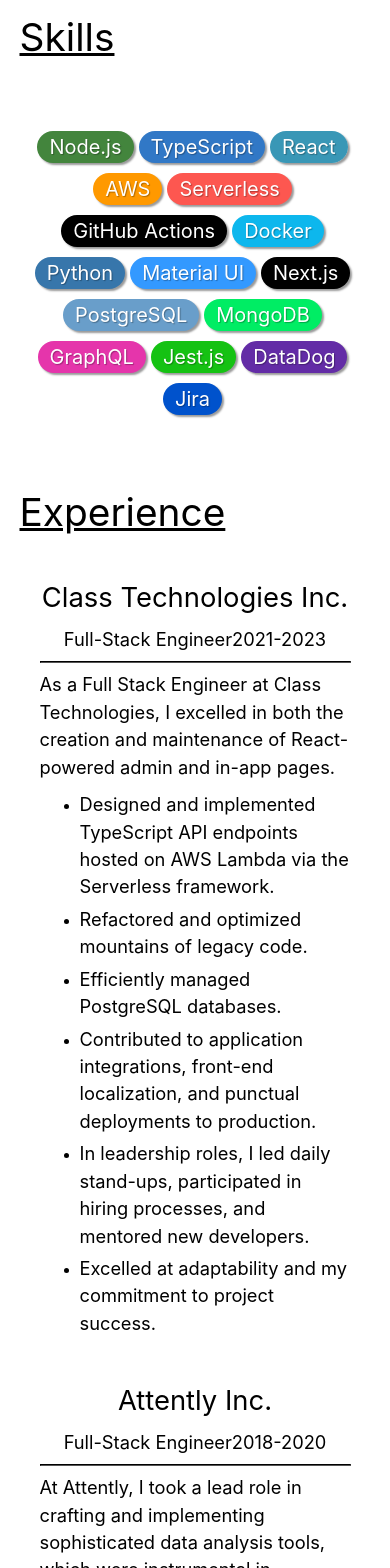
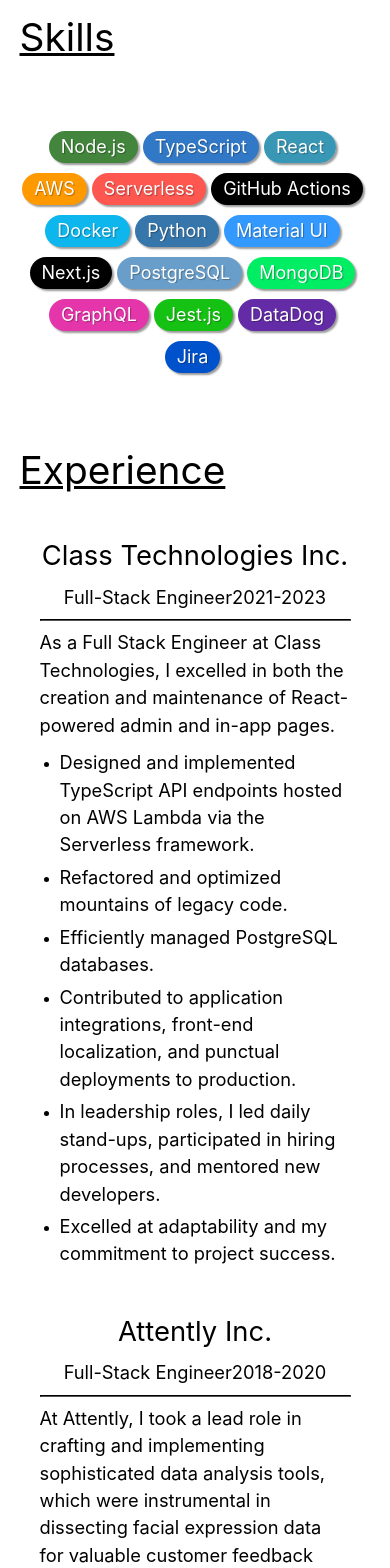
Before and after one commit to khanhowe/khan-dev, a React (Create React App) app: page /about in a window 390 px wide. Shown: the part 1580-3148 px from the top of the page. Built offline with nearby package versions, Linux system fonts and the light colour scheme.

Commit message:
Solidify styling for experience sections

```diff
--- a/src/components/SkillChip.tsx
+++ b/src/components/SkillChip.tsx
@@ -1,6 +1,5 @@
 import { Chip } from "@mui/material";
 import '../styles/About.scss';
-import { useIsSmScreen } from "../hooks/useScreenSize";
 
 export interface SkillChipProps {
     label: string;
@@ -8,15 +7,14 @@
 }
 
 const SkillChip: React.FC<SkillChipProps> = ({ label, color }) => {
-    const isSmScreen = useIsSmScreen();
     return (
         <Chip
             className='skill-chip'
             style={{
                 backgroundColor: color, color: 'white',
-                transition: 'transform 0.2s ease'
+                transition: 'transform 0.2s ease',
+                fontSize: '18px'
             }}
-            sx={{ fontSize: isSmScreen ? '20px' : '16px'}}
             label={label}
             onMouseOver={(event) => event.currentTarget.style.transform = 'scale(1.1)'}
             onMouseOut={(event) => event.currentTarget.style.transform = 'scale(1)'}
--- a/src/pages/Experience.tsx
+++ b/src/pages/Experience.tsx
@@ -1,5 +1,5 @@
 import { Typography } from "@mui/material";
-import '../styles/Experience.css';
+import '../styles/Experience.scss';
 import SectionTitle from "../components/SectionTitle";
 
 interface ExperienceItem {
--- a/src/styles/Experience.css
+++ /dev/null
@@ -1,65 +0,0 @@
-.card-list {
-    width: 100%;
-}
-
-.experience-section {
-    padding-bottom: 50px;
-}
-
-.experience-header {
-    display: flex;
-    flex-direction: column;
-}
-
-.experience-info {
-    flex: 1;
-    display: flex;
-    justify-content: space-between;
-}
-
-.experience-text-div {
-    display: flex;
-    flex-direction: column;
-    flex: 1;
-}
-
-.company-logo {
-    display: flex;
-    justify-content: center;
-    align-items: center;
-}
-
-.company-logo-img {
-    max-width: 100px;
-    max-height: 100px;
-    object-fit: contain;
-}
-
-.bullet-points {
-    margin-top: 10px;
-}
-
-@media (max-width: 960px) {
-    .experience-section {
-        padding: 20px;
-    }
-
-    .experience-header {
-        flex-direction: column;
-        align-items: center;
-        text-align: center;
-    }
-
-    .experience-info {
-        margin-top: 10px;
-    }
-
-    .bullet-points {
-        margin-top: 10px;
-    }
-
-    .bullet-points li {
-        font-size: 14px;
-        margin-bottom: 5px;
-    }
-}
--- /dev/null
+++ b/src/styles/Experience.scss
@@ -0,0 +1,75 @@
+@import 'breakpoints';
+@import 'mixins';
+
+.card-list {
+    width: 100%;
+}
+
+.experience-section {
+    padding-bottom: 50px;
+    @include media-query($tablet-breakpoint) {
+        padding: 20px;
+    }
+}
+
+.experience-header {
+    display: flex;
+    flex-direction: column;
+    @include media-query($tablet-breakpoint) {
+        flex-direction: column;
+        align-items: center;
+        text-align: center;
+    }
+}
+
+.experience-info {
+    flex: 1;
+    display: flex;
+    justify-content: space-between;
+    @include media-query($tablet-breakpoint) {
+        margin-top: 10px;
+    }
+}
+
+.experience-text-div {
+    display: flex;
+    flex-direction: column;
+    flex: 1;
+}
+
+.company-logo {
+    display: flex;
+    justify-content: center;
+    align-items: center;
+}
+
+.company-logo-img {
+    max-width: 100px;
+    max-height: 100px;
+    object-fit: contain;
+}
+
+.bullet-points {
+    margin-top: 10px;
+}
+
+ul {
+    @include media-query($tablet-breakpoint) {
+        list-style-type: disc;
+        padding-left: 20px;
+    }
+}
+
+li {
+    @include media-query($tablet-breakpoint) {
+        font-size: 16px;
+        margin-bottom: 10px;
+    }
+}
+
+.bullet-points li {
+    @include media-query($tablet-breakpoint) {
+        font-size: 14px;
+        margin-bottom: 5px;
+    }
+}
```
